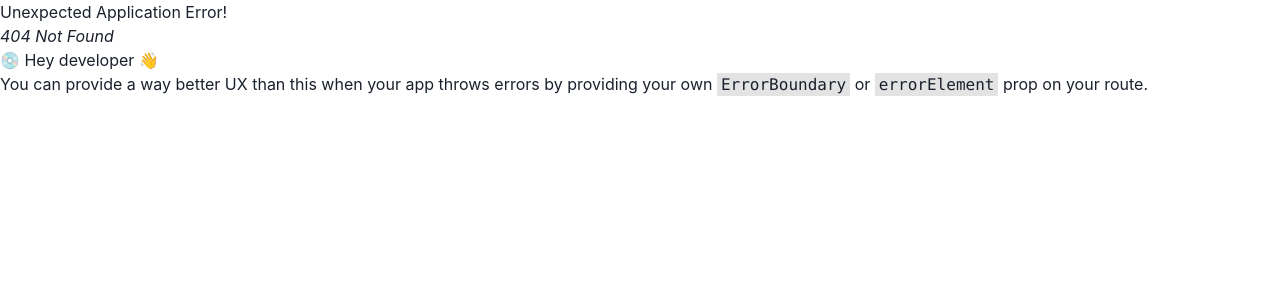
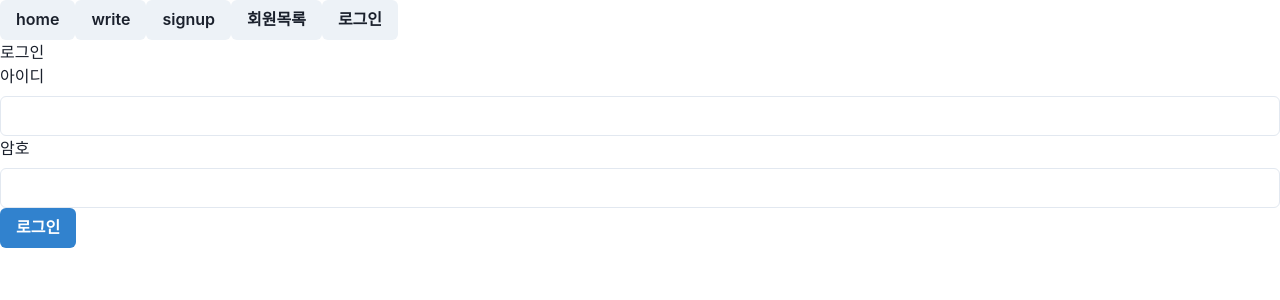
Before and after one commit to junggji/prj1-fe20231109, a React (Create React App) app: page /login in a window 1280 px wide. Before the commit this address had no page. Shown: the top 300 px of the page. Built offline with nearby package versions, Linux system fonts and the light colour scheme.

Commit message:
로그인 화면 작성

```diff
--- a/src/App.js
+++ b/src/App.js
@@ -14,6 +14,7 @@ import { MemberSignup } from "./page/member/MemberSignup";
 import { MemberList } from "./page/member/MemberList";
 import { MemberView } from "./page/member/MemberView";
 import { MemberEdit } from "./page/member/MemberEdit";
+import { MemberLogin } from "./page/member/MemberLogin";
 
 // homelayout -> 전체 틀 (navigation bar)
 const routes = createBrowserRouter(
@@ -27,6 +28,7 @@ const routes = createBrowserRouter(
       <Route path="member/list" element={<MemberList />} />
       <Route path="member" element={<MemberView />} />
       <Route path="member/edit" element={<MemberEdit />} />
+      <Route path="login" element={<MemberLogin />} />
     </Route>,
   ),
 );
--- a/src/component/NavBar.js
+++ b/src/component/NavBar.js
@@ -10,6 +10,7 @@ export function NavBar() {
       <Button onClick={() => navigate("/write")}>write</Button>
       <Button onClick={() => navigate("/signup")}>signup</Button>
       <Button onClick={() => navigate("/member/list")}>회원목록</Button>
+      <Button onClick={() => navigate("/login")}>로그인</Button>
     </Flex>
   );
 }
--- /dev/null
+++ b/src/page/member/MemberLogin.js
@@ -0,0 +1,37 @@
+import { Box, Button, FormControl, FormLabel, Input } from "@chakra-ui/react";
+import { useState } from "react";
+import axios from "axios";
+
+export function MemberLogin() {
+  const [id, setId] = useState("");
+  const [password, setPassword] = useState("");
+
+  function handleLogin() {
+    axios
+      .post("/api/member/login", { id, password })
+      .then(() => console.log("good"))
+      .catch(() => console.log("bad"))
+      .finally(() => console.log("done"));
+  }
+
+  return (
+    <Box>
+      <h1>로그인</h1>
+      <FormControl>
+        <FormLabel>아이디</FormLabel>
+        <Input value={id} onChange={(e) => setId(e.target.value)} />
+      </FormControl>
+      <FormControl>
+        <FormLabel>암호</FormLabel>
+        <Input
+          type="password"
+          value={password}
+          onChange={(e) => setPassword(e.target.value)}
+        />
+      </FormControl>
+      <Button colorScheme="blue" onClick={handleLogin}>
+        로그인
+      </Button>
+    </Box>
+  );
+}
```
